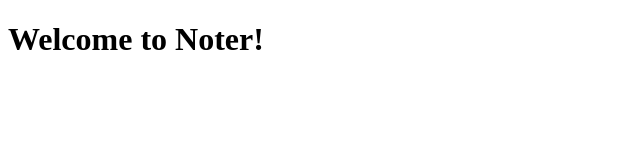
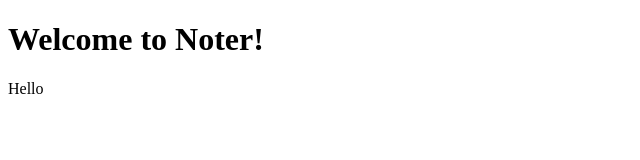
Before and after one commit to freddyfallon/note-app, a website: page index.html in a window 1280 px wide. Shown: the full height of the page, 0-640 px from the left. Drawn offline with Linux system fonts and the light colour scheme.

```diff
--- a/index.html
+++ b/index.html
@@ -13,5 +13,8 @@
   </head>
   <h1> Welcome to Noter! </h1>
   <body>
+    <div id="app">
+      <p>Hello</p>
+    </div>
   </body>
 </html>
```
Also changed, not shown: package.json (added, +22 -0 lines).
